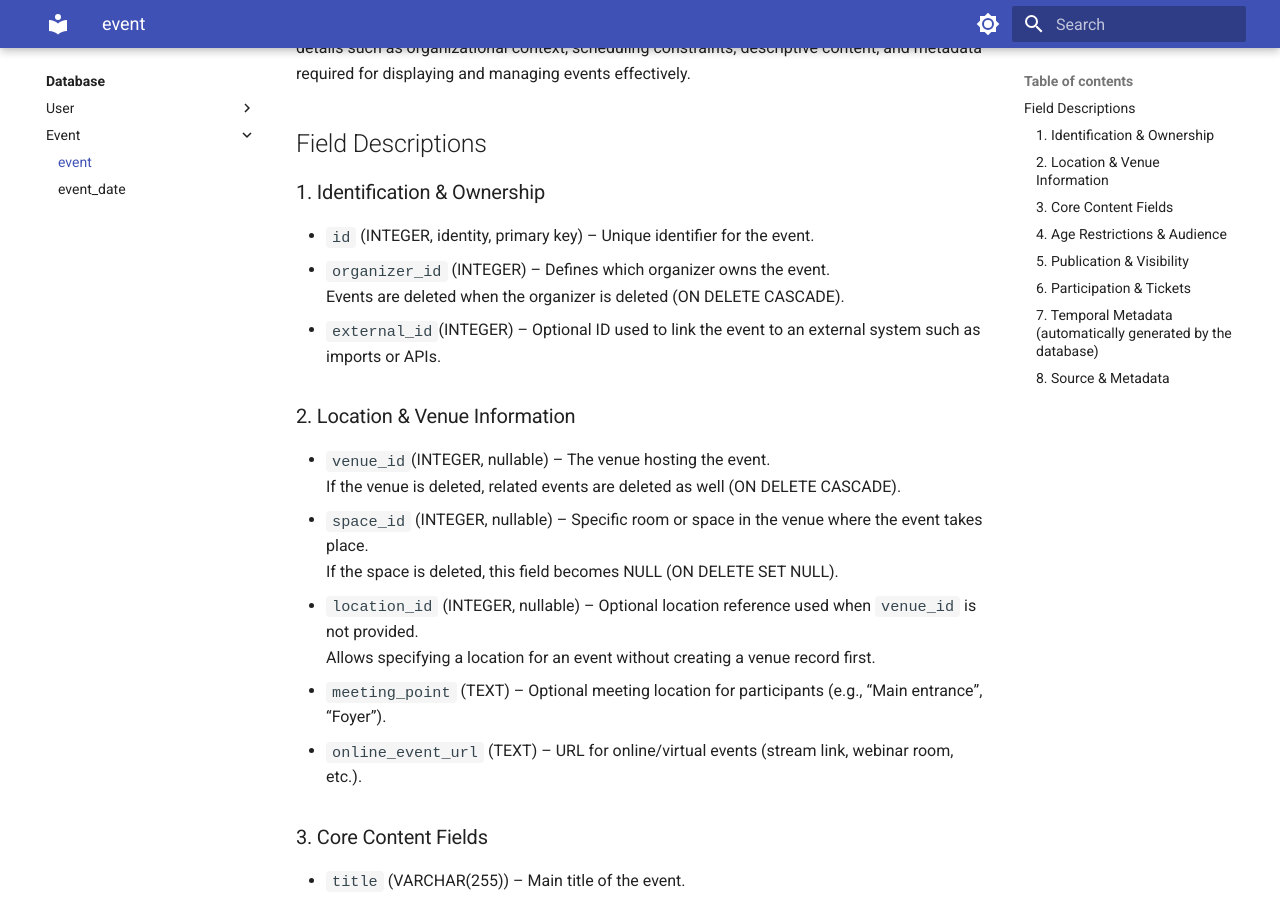
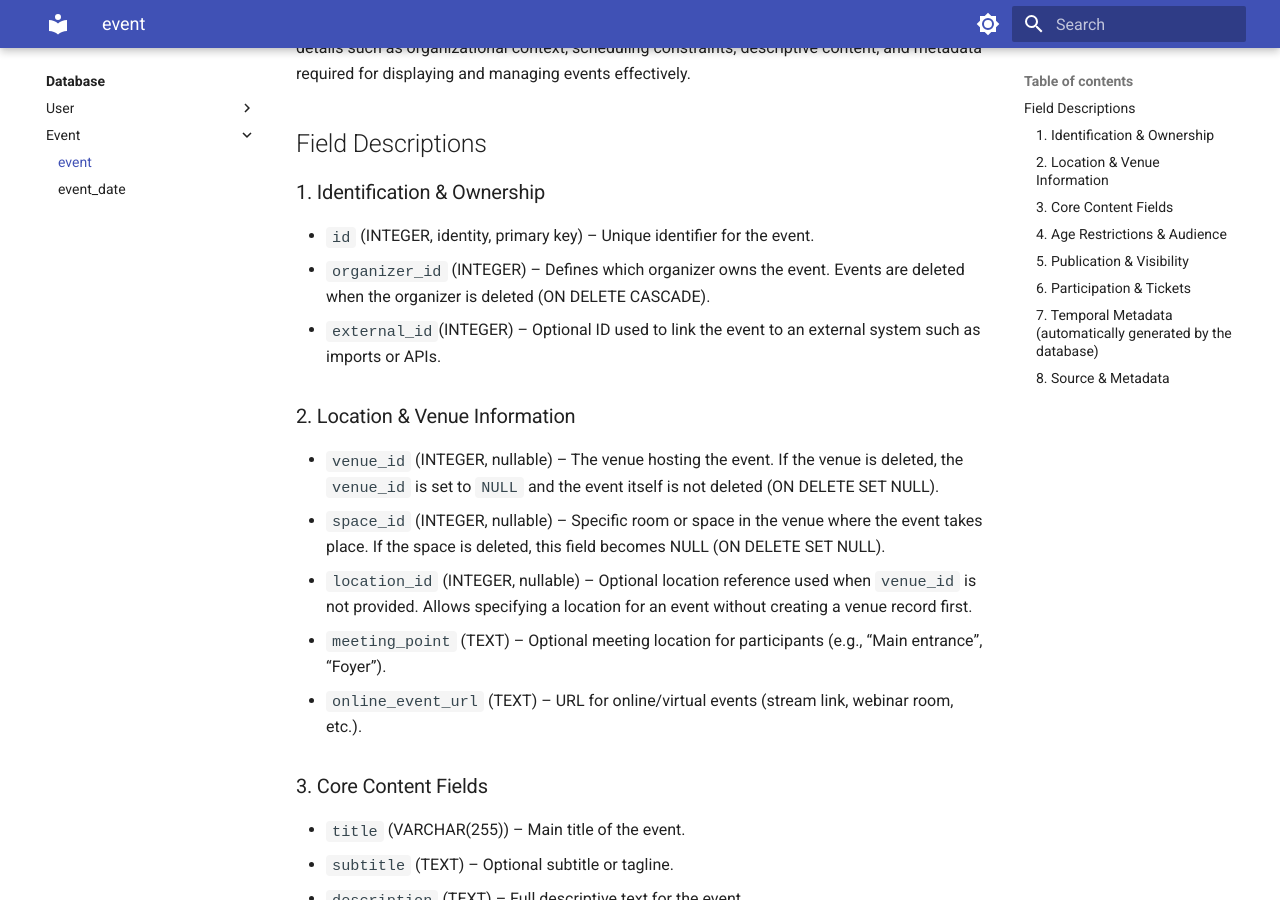
Before and after one commit to sndcds/uranus-docs, an MkDocs documentation site: the page built from docs/database/event/event.md, in a window 1280 px wide and 900 px high, scrolled down 219 px. Built offline with MkDocs 1.6.1 and Material for MkDocs 9.7.7, drawn with Linux system fonts in a browser that asks for light colours; nearby versions of some CDN libraries; library files that are not in the unit come from our copies.

Commit message:
update database description for user and event

```diff
--- a/docs/database/event/event.md
+++ b/docs/database/event/event.md
@@ -9,19 +9,15 @@ The `event` table stores core information about events within the platform. It c
 ### 1. Identification & Ownership
 
 - `id` (INTEGER, identity, primary key) – Unique identifier for the event.
-- `organizer_id` (INTEGER) – Defines which organizer owns the event.
-   Events are deleted when the organizer is deleted (ON DELETE CASCADE).
+- `organizer_id` (INTEGER) – Defines which organizer owns the event. Events are deleted when the organizer is deleted (ON DELETE CASCADE).
 - `external_id`(INTEGER) – Optional ID used to link the event to an external system such as imports or APIs.
 
 
 ### 2. Location & Venue Information
 
-- `venue_id`(INTEGER, nullable) – The venue hosting the event.
-If the venue is deleted, related events are deleted as well (ON DELETE CASCADE).
-- `space_id` (INTEGER, nullable) – Specific room or space in the venue where the event takes place.
-If the space is deleted, this field becomes NULL (ON DELETE SET NULL).
-- `location_id` (INTEGER, nullable) – Optional location reference used when `venue_id` is not provided.
-Allows specifying a location for an event without creating a venue record first.
+- `venue_id` (INTEGER, nullable) – The venue hosting the event. If the venue is deleted, the `venue_id` is set to `NULL` and the event itself is not deleted (ON DELETE SET NULL).
+- `space_id` (INTEGER, nullable) – Specific room or space in the venue where the event takes place. If the space is deleted, this field becomes NULL (ON DELETE SET NULL).
+- `location_id` (INTEGER, nullable) – Optional location reference used when `venue_id` is not provided. Allows specifying a location for an event without creating a venue record first.
 - `meeting_point` (TEXT) – Optional meeting location for participants (e.g., “Main entrance”, “Foyer”).
 - `online_event_url` (TEXT) – URL for online/virtual events (stream link, webinar room, etc.).
 
```
